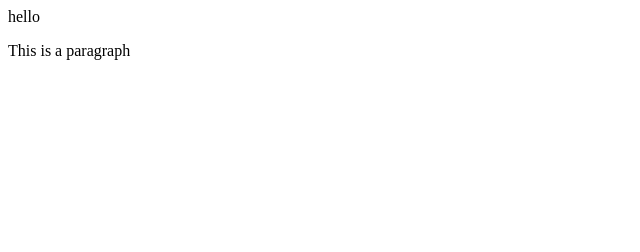
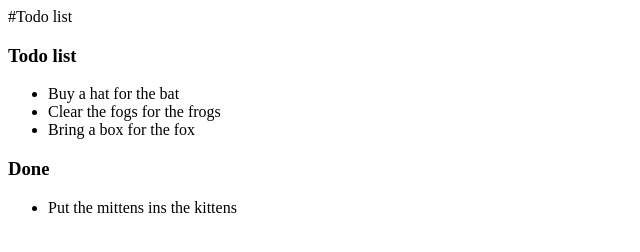
Before and after one commit to jatcalleros/Demo-repo, a plain HTML site: page index.html in a window 1280 px wide. Shown: the whole page, without its empty margins (0-640 px from the left). Drawn offline with Linux system fonts and the light colour scheme.

Commit message:
add index.html that contains the project skeleton
See: #7

```diff
--- a/index.html
+++ b/index.html
@@ -1,2 +1,11 @@
-<div>hello<div>
-    <p> This is  a paragraph </p>
+<p>#Todo list</p>
+<h3 id="todo-list">Todo list</h3>
+<ul>
+<li>Buy a hat for the bat</li>
+<li>Clear the fogs for the frogs</li>
+<li>Bring a box for the fox</li>
+</ul>
+<h3 id="done">Done</h3>
+<ul>
+<li>Put the mittens ins the kittens</li>
+</ul>
```
